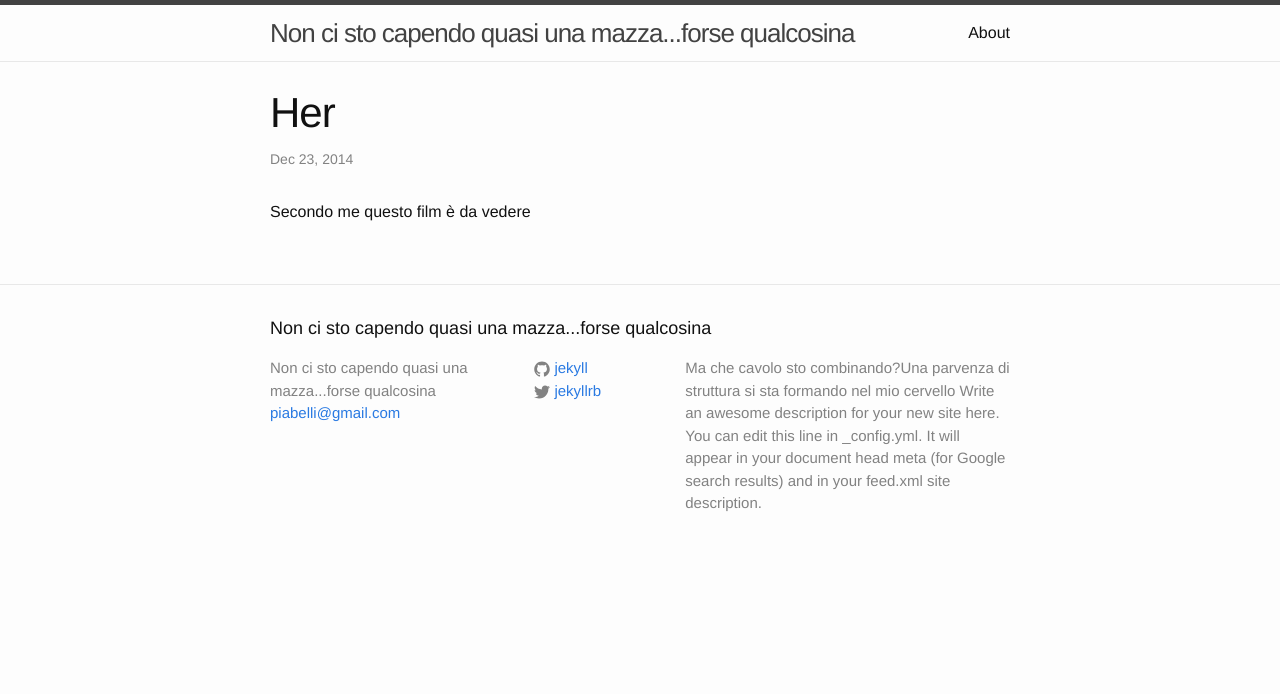
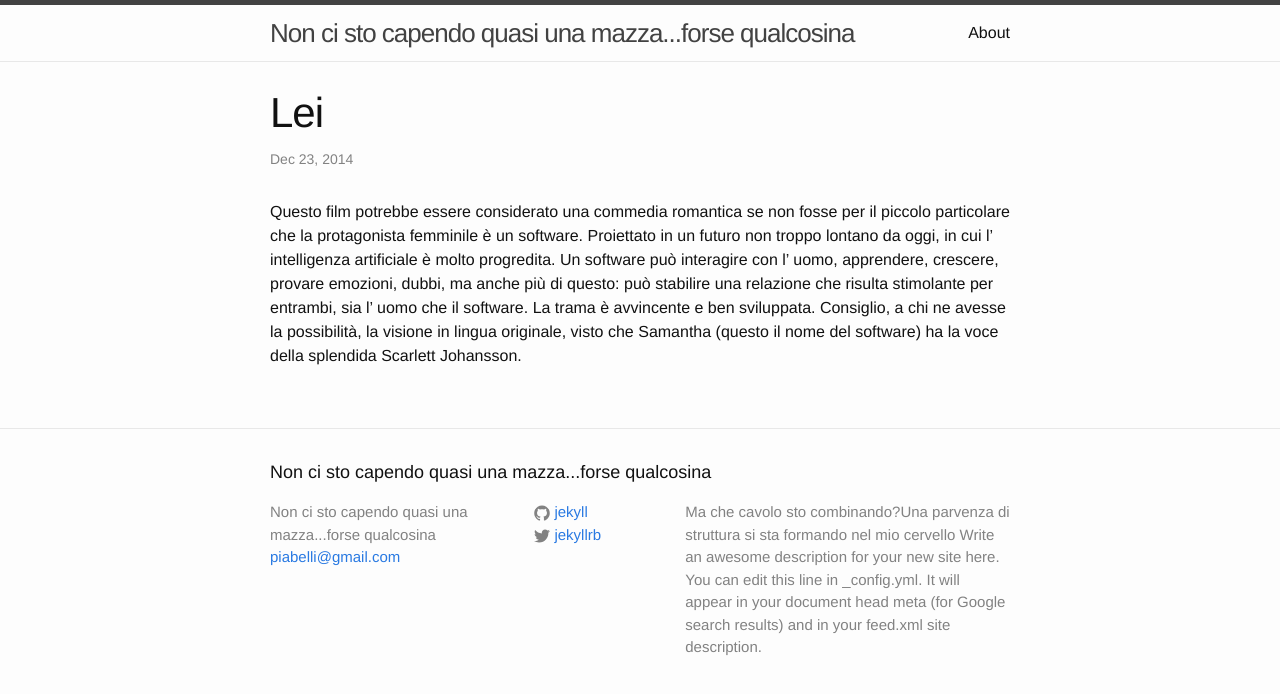
Before and after one commit to mattia78/mattia78.github.io, a Jekyll site: the page built from _posts/2014-12-23-her.markdown, in a window 1280 px wide. Shown: the top 694 px of the page. Built offline with Jekyll 4.4.1, drawn with Linux system fonts in a browser that asks for light colours.

Commit message:
Initial commit

```diff
--- a/_posts/2014-12-23-her.markdown
+++ b/_posts/2014-12-23-her.markdown
@@ -1,8 +1,11 @@
 ---
 layout: post
-title:  "Her"
+title:  "Lei"
 date:   2014-12-23 11:09:48
 categories: recensioni
 ---
 
-Secondo me questo film è da vedere
+Questo film potrebbe essere considerato una commedia romantica se non fosse per il piccolo particolare che la protagonista femminile è un software.
+Proiettato in un futuro non troppo lontano da oggi, in cui l' intelligenza artificiale è molto progredita. Un software può interagire con l' uomo, apprendere, crescere, provare emozioni, dubbi, ma anche più di questo: può stabilire una relazione che risulta stimolante per entrambi, sia l' uomo che il software.
+La trama è avvincente e ben sviluppata.
+Consiglio, a chi ne avesse la possibilità, la visione in lingua originale, visto che Samantha (questo il nome del software) ha la voce della splendida Scarlett Johansson.
```
